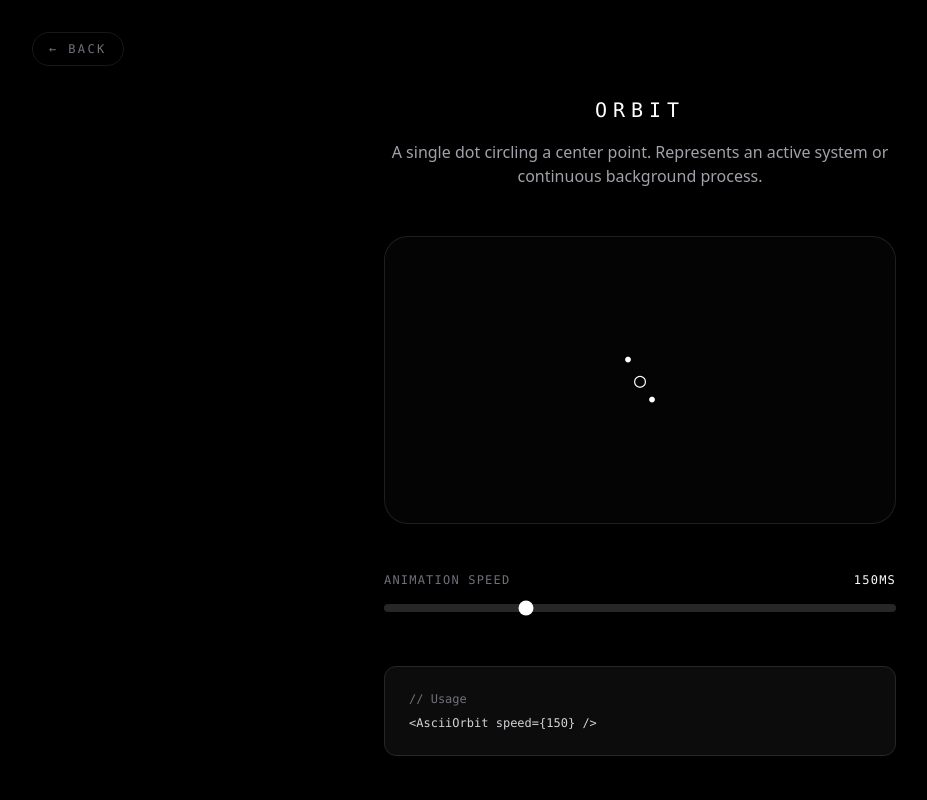
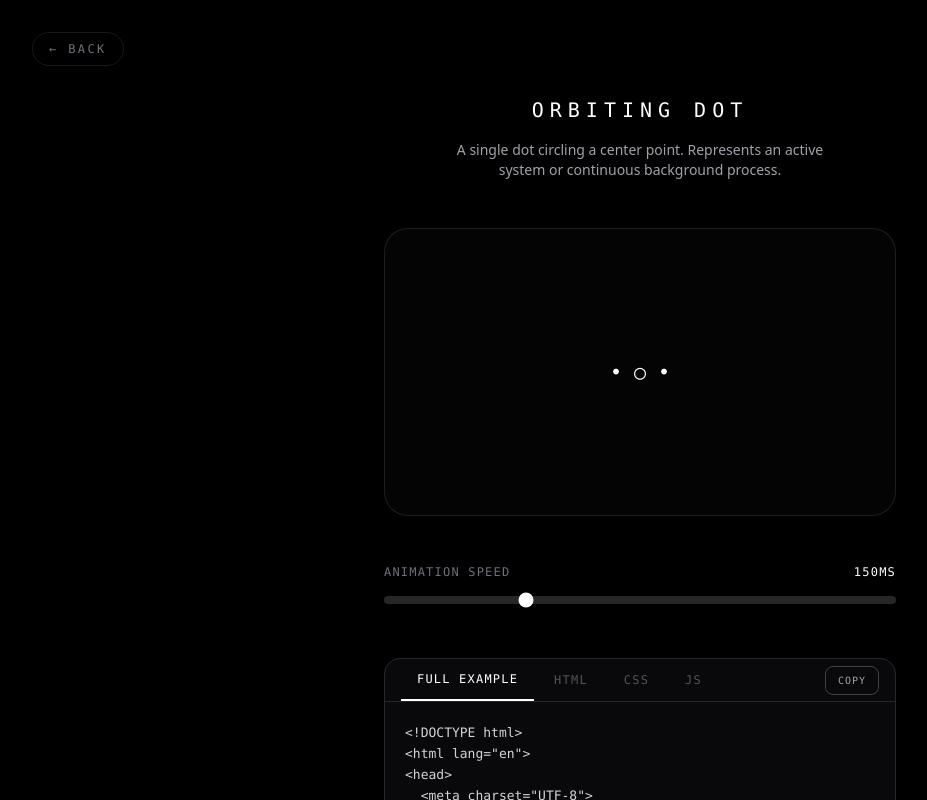
Before and after one commit to prakharp18/monot-ui, a React (Vite) app: page /component/orbit in a window 1280 px wide. Shown: the top 800 px of the page, without its empty margins (0-927 px from the left). Built offline with nearby package versions, Linux system fonts and the light colour scheme; a web font is replaced by a local one.

Commit message:
add ripple, spark, orbit

```diff
--- a/src/components/DashboardPage.tsx
+++ b/src/components/DashboardPage.tsx
@@ -121,8 +121,6 @@ export const DashboardPage = () => {
               </div>
             </div>
 
-
-
             {/* Desktop View (Hover Expand) */}
             <div className="hidden md:block">
               <HoverExpand
--- /dev/null
+++ b/src/components/code/orbit-code.ts
@@ -0,0 +1,92 @@
+export const orbitFull = `<!DOCTYPE html>
+<html lang="en">
+<head>
+  <meta charset="UTF-8">
+  <meta name="viewport" content="width=device-width, initial-scale=1.0">
+  <title>ASCII Orbit</title>
+  <style>
+    * { margin: 0; padding: 0; box-sizing: border-box; }
+    body {
+      background: #000;
+      display: flex;
+      align-items: center;
+      justify-content: center;
+      height: 100vh;
+    }
+    .orbit-container {
+      display: flex;
+      align-items: center;
+      justify-content: center;
+      width: 400px;
+      height: 300px;
+      border: 1px solid rgba(255,255,255,0.1);
+      border-radius: 24px;
+    }
+    .orbit-frame {
+      font-family: 'Courier New', monospace;
+      font-size: 1.25rem;
+      color: #fff;
+      white-space: pre;
+      line-height: 1;
+    }
+  </style>
+</head>
+<body>
+  <div class="orbit-container">
+    <pre class="orbit-frame" id="orbit"></pre>
+  </div>
+
+  <script>
+    var frames = [
+      ['  •  ', '     ', '  ○  ', '     ', '  •  '],
+      ['     ', ' •   ', '  ○  ', '   • ', '     '],
+      ['     ', '     ', '• ○ •', '     ', '     '],
+      ['     ', '   • ', '  ○  ', ' •   ', '     '],
+      ['  •  ', '     ', '  ○  ', '     ', '  •  '],
+    ];
+    var i = 0;
+    var el = document.getElementById('orbit');
+    setInterval(function() {
+      el.textContent = frames[i].join('\\n');
+      i = (i + 1) % frames.length;
+    }, 150);
+  </script>
+</body>
+</html>`
+
+export const orbitHTML = `<div class="orbit-container">
+  <pre class="orbit-frame" id="orbit"></pre>
+</div>`
+
+export const orbitCSS = `.orbit-container {
+  display: flex;
+  align-items: center;
+  justify-content: center;
+  width: 400px;
+  height: 300px;
+  border: 1px solid rgba(255,255,255,0.1);
+  border-radius: 24px;
+  background: #000;
+}
+
+.orbit-frame {
+  font-family: 'Courier New', monospace;
+  font-size: 1.25rem;
+  color: #fff;
+  white-space: pre;
+  line-height: 1;
+}`
+
+export const orbitJS = `var frames = [
+  ['  •  ', '     ', '  ○  ', '     ', '  •  '],
+  ['     ', ' •   ', '  ○  ', '   • ', '     '],
+  ['     ', '     ', '• ○ •', '     ', '     '],
+  ['     ', '   • ', '  ○  ', ' •   ', '     '],
+  ['  •  ', '     ', '  ○  ', '     ', '  •  '],
+];
+var i = 0;
+var el = document.getElementById('orbit');
+setInterval(function() {
+  el.textContent = frames[i].join('\\n');
+  i = (i + 1) % frames.length;
+}, 150);`
--- /dev/null
+++ b/src/components/code/ripple-code.ts
@@ -0,0 +1,90 @@
+export const rippleFull = `<!DOCTYPE html>
+<html lang="en">
+<head>
+  <meta charset="UTF-8">
+  <meta name="viewport" content="width=device-width, initial-scale=1.0">
+  <title>ASCII Ripple</title>
+  <style>
+    * { margin: 0; padding: 0; box-sizing: border-box; }
+    body {
+      background: #000;
+      display: flex;
+      align-items: center;
+      justify-content: center;
+      height: 100vh;
+    }
+    .ripple-container {
+      display: flex;
+      align-items: center;
+      justify-content: center;
+      width: 400px;
+      height: 300px;
+      border: 1px solid rgba(255,255,255,0.1);
+      border-radius: 24px;
+    }
+    .ripple-frame {
+      font-family: 'Courier New', monospace;
+      font-size: 2rem;
+      color: #fff;
+      white-space: pre;
+    }
+  </style>
+</head>
+<body>
+  <div class="ripple-container">
+    <pre class="ripple-frame" id="ripple">   •   </pre>
+  </div>
+
+  <script>
+    var frames = [
+      '   •   ',
+      '  ○○○  ',
+      ' ○   ○ ',
+      '○     ○',
+      '       ',
+    ];
+    var i = 0;
+    var el = document.getElementById('ripple');
+    setInterval(function() {
+      el.textContent = frames[i];
+      i = (i + 1) % frames.length;
+    }, 400);
+  </script>
+</body>
+</html>`
+
+export const rippleHTML = `<div class="ripple-container">
+  <pre class="ripple-frame" id="ripple">   •   </pre>
+</div>`
+
+export const rippleCSS = `.ripple-container {
+  display: flex;
+  align-items: center;
+  justify-content: center;
+  width: 400px;
+  height: 300px;
+  border: 1px solid rgba(255,255,255,0.1);
+  border-radius: 24px;
+  background: #000;
+}
+
+.ripple-frame {
+  font-family: 'Courier New', monospace;
+  font-size: 2rem;
+  color: #fff;
+  white-space: pre;
+}`
+
+export const rippleJS = `var frames = [
+  '   •   ',
+  '  ○○○  ',
+  ' ○   ○ ',
+  '○     ○',
+  '       ',
+];
+var i = 0;
+var el = document.getElementById('ripple');
+setInterval(function() {
+  el.textContent = frames[i];
+  i = (i + 1) % frames.length;
+}, 400);`
--- /dev/null
+++ b/src/components/code/spark-code.ts
@@ -0,0 +1,78 @@
+export const sparkFull = `<!DOCTYPE html>
+<html lang="en">
+<head>
+  <meta charset="UTF-8">
+  <meta name="viewport" content="width=device-width, initial-scale=1.0">
+  <title>ASCII Spark</title>
+  <style>
+    * { margin: 0; padding: 0; box-sizing: border-box; }
+    body {
+      background: #000;
+      display: flex;
+      align-items: center;
+      justify-content: center;
+      height: 100vh;
+    }
+    .spark-container {
+      display: flex;
+      align-items: center;
+      justify-content: center;
+      width: 400px;
+      height: 300px;
+      border: 1px solid rgba(255,255,255,0.1);
+      border-radius: 24px;
+    }
+    .spark-frame {
+      font-family: 'Courier New', monospace;
+      font-size: 3rem;
+      color: #fff;
+      transition: all 75ms;
+    }
+  </style>
+</head>
+<body>
+  <div class="spark-container">
+    <span class="spark-frame" id="spark">✦</span>
+  </div>
+
+  <script>
+    var frames = ['.', '*', '✦', '*', '.', ' ', ' '];
+    var i = 0;
+    var el = document.getElementById('spark');
+    setInterval(function() {
+      el.textContent = frames[i] || '\\u00A0';
+      i = (i + 1) % frames.length;
+    }, 150);
+  </script>
+</body>
+</html>`
+
+export const sparkHTML = `<div class="spark-container">
+  <span class="spark-frame" id="spark">✦</span>
+</div>`
+
+export const sparkCSS = `.spark-container {
+  display: flex;
+  align-items: center;
+  justify-content: center;
+  width: 400px;
+  height: 300px;
+  border: 1px solid rgba(255,255,255,0.1);
+  border-radius: 24px;
+  background: #000;
+}
+
+.spark-frame {
+  font-family: 'Courier New', monospace;
+  font-size: 3rem;
+  color: #fff;
+  transition: all 75ms;
+}`
+
+export const sparkJS = `var frames = ['.', '*', '✦', '*', '.', ' ', ' '];
+var i = 0;
+var el = document.getElementById('spark');
+setInterval(function() {
+  el.textContent = frames[i] || '\\u00A0';
+  i = (i + 1) % frames.length;
+}, 150);`
--- a/src/components/pages/OrbitPage.tsx
+++ b/src/components/pages/OrbitPage.tsx
@@ -1,13 +1,15 @@
 import { useState } from 'react'
 import { useNavigate } from 'react-router-dom'
 import { AsciiOrbit } from '@/components/ascii/AsciiOrbit'
+import { CodeBlock } from '@/components/ui/code-block'
+import { orbitHTML, orbitCSS, orbitJS, orbitFull } from '@/components/code/orbit-code'
 
 export const OrbitPage = () => {
   const navigate = useNavigate()
   const [speed, setSpeed] = useState(150)
 
   return (
-    <div className="min-h-screen bg-black text-white px-6 py-24 font-sans selection:bg-white/20">
+    <div className="min-h-screen bg-black text-white px-6 py-24 font-sans flex flex-col items-center gap-12">
 
       <button
         onClick={() => navigate('/dashboard', { state: { skipPreloader: true } })}
@@ -16,18 +18,16 @@ export const OrbitPage = () => {
         ← Back
       </button>
 
-      <div className="max-w-3xl mx-auto flex flex-col items-center gap-12">
-
       <div className="text-center space-y-4">
         <h1 className="font-mono text-xl tracking-[0.3em] uppercase text-white">
-            Orbit
+          Orbiting Dot
         </h1>
-          <p className="text-zinc-400 text-sm md:text-base max-w-lg mx-auto leading-relaxed">
+        <p className="text-zinc-400 text-sm max-w-sm mx-auto">
           A single dot circling a center point. Represents an active system or continuous background process.
         </p>
       </div>
 
-        <div className="relative w-full max-w-lg aspect-square md:aspect-video flex items-center justify-center bg-zinc-900/20 border border-white/10 rounded-3xl overflow-hidden shadow-2xl shadow-black/50">
+      <div className="relative w-full max-w-lg aspect-video flex items-center justify-center bg-zinc-900/20 border border-white/10 rounded-3xl overflow-hidden shadow-2xl shadow-black/50">
         <AsciiOrbit speed={speed} />
       </div>
 
@@ -50,14 +50,17 @@ export const OrbitPage = () => {
         </div>
       </div>
 
-        <div className="w-full max-w-lg p-6 rounded-xl bg-zinc-900/50 border border-zinc-800 font-mono text-xs overflow-x-auto">
-          <p className="text-zinc-500 mb-2">// Usage</p>
-          <p className="text-zinc-300">
-            {`<AsciiOrbit speed={${speed}} />`}
-          </p>
+      <div className="w-full max-w-lg">
+        <CodeBlock
+          tabs={[
+            { label: 'Full Example', code: orbitFull },
+            { label: 'HTML', code: orbitHTML },
+            { label: 'CSS', code: orbitCSS },
+            { label: 'JS', code: orbitJS },
+          ]}
+        />
       </div>
 
     </div>
-    </div>
   )
 }
--- a/src/components/pages/RipplePage.tsx
+++ b/src/components/pages/RipplePage.tsx
@@ -1,13 +1,15 @@
 import { useState } from 'react'
 import { useNavigate } from 'react-router-dom'
 import { AsciiRipple } from '@/components/ascii/AsciiRipple'
+import { CodeBlock } from '@/components/ui/code-block'
+import { rippleHTML, rippleCSS, rippleJS, rippleFull } from '@/components/code/ripple-code'
 
 export const RipplePage = () => {
   const navigate = useNavigate()
   const [speed, setSpeed] = useState(400)
 
   return (
-    <div className="min-h-screen bg-black text-white px-6 py-24 font-sans selection:bg-white/20">
+    <div className="min-h-screen bg-black text-white px-6 py-24 font-sans flex flex-col items-center gap-12">
 
       <button
         onClick={() => navigate('/dashboard', { state: { skipPreloader: true } })}
@@ -16,18 +18,16 @@ export const RipplePage = () => {
         ← Back
       </button>
 
-      <div className="max-w-3xl mx-auto flex flex-col items-center gap-12">
-
       <div className="text-center space-y-4">
         <h1 className="font-mono text-xl tracking-[0.3em] uppercase text-white">
           Soft Ripple
         </h1>
-          <p className="text-zinc-400 text-sm md:text-base max-w-lg mx-auto leading-relaxed">
+        <p className="text-zinc-400 text-sm max-w-sm mx-auto">
           Expands outward then resets. A gentle emitter for signals, broadcasts, or interaction feedback.
         </p>
       </div>
 
-        <div className="relative w-full max-w-lg aspect-square md:aspect-video flex items-center justify-center bg-zinc-900/20 border border-white/10 rounded-3xl overflow-hidden shadow-2xl shadow-black/50">
+      <div className="relative w-full max-w-lg aspect-video flex items-center justify-center bg-zinc-900/20 border border-white/10 rounded-3xl overflow-hidden shadow-2xl shadow-black/50">
         <AsciiRipple speed={speed} />
       </div>
 
@@ -50,14 +50,17 @@ export const RipplePage = () => {
         </div>
       </div>
 
-        <div className="w-full max-w-lg p-6 rounded-xl bg-zinc-900/50 border border-zinc-800 font-mono text-xs overflow-x-auto">
-          <p className="text-zinc-500 mb-2">// Usage</p>
-          <p className="text-zinc-300">
-            {`<AsciiRipple speed={${speed}} />`}
-          </p>
+      <div className="w-full max-w-lg">
+        <CodeBlock
+          tabs={[
+            { label: 'Full Example', code: rippleFull },
+            { label: 'HTML', code: rippleHTML },
+            { label: 'CSS', code: rippleCSS },
+            { label: 'JS', code: rippleJS },
+          ]}
+        />
       </div>
 
     </div>
-    </div>
   )
 }
--- a/src/components/pages/SparkPage.tsx
+++ b/src/components/pages/SparkPage.tsx
@@ -1,13 +1,15 @@
 import { useState } from 'react'
 import { useNavigate } from 'react-router-dom'
 import { AsciiSpark } from '@/components/ascii/AsciiSpark'
+import { CodeBlock } from '@/components/ui/code-block'
+import { sparkHTML, sparkCSS, sparkJS, sparkFull } from '@/components/code/spark-code'
 
 export const SparkPage = () => {
   const navigate = useNavigate()
   const [speed, setSpeed] = useState(150)
 
   return (
-    <div className="min-h-screen bg-black text-white px-6 py-24 font-sans selection:bg-white/20">
+    <div className="min-h-screen bg-black text-white px-6 py-24 font-sans flex flex-col items-center gap-12">
 
       <button
         onClick={() => navigate('/dashboard', { state: { skipPreloader: true } })}
@@ -16,18 +18,16 @@ export const SparkPage = () => {
         ← Back
       </button>
 
-      <div className="max-w-3xl mx-auto flex flex-col items-center gap-12">
-
       <div className="text-center space-y-4">
         <h1 className="font-mono text-xl tracking-[0.3em] uppercase text-white">
           Idea Spark
         </h1>
-          <p className="text-zinc-400 text-sm md:text-base max-w-lg mx-auto leading-relaxed">
+        <p className="text-zinc-400 text-sm max-w-sm mx-auto">
           Small burst of characters. Represents thinking, idea generation, or AI response activation.
         </p>
       </div>
 
-        <div className="relative w-full max-w-lg aspect-square md:aspect-video flex items-center justify-center bg-zinc-900/20 border border-white/10 rounded-3xl overflow-hidden shadow-2xl shadow-black/50">
+      <div className="relative w-full max-w-lg aspect-video flex items-center justify-center bg-zinc-900/20 border border-white/10 rounded-3xl overflow-hidden shadow-2xl shadow-black/50">
         <AsciiSpark speed={speed} />
       </div>
 
@@ -50,14 +50,17 @@ export const SparkPage = () => {
         </div>
       </div>
 
-        <div className="w-full max-w-lg p-6 rounded-xl bg-zinc-900/50 border border-zinc-800 font-mono text-xs overflow-x-auto">
-          <p className="text-zinc-500 mb-2">// Usage</p>
-          <p className="text-zinc-300">
-            {`<AsciiSpark speed={${speed}} />`}
-          </p>
+      <div className="w-full max-w-lg">
+        <CodeBlock
+          tabs={[
+            { label: 'Full Example', code: sparkFull },
+            { label: 'HTML', code: sparkHTML },
+            { label: 'CSS', code: sparkCSS },
+            { label: 'JS', code: sparkJS },
+          ]}
+        />
       </div>
 
     </div>
-    </div>
   )
 }
```
Lines whose indentation alone changed are shown as unchanged.
